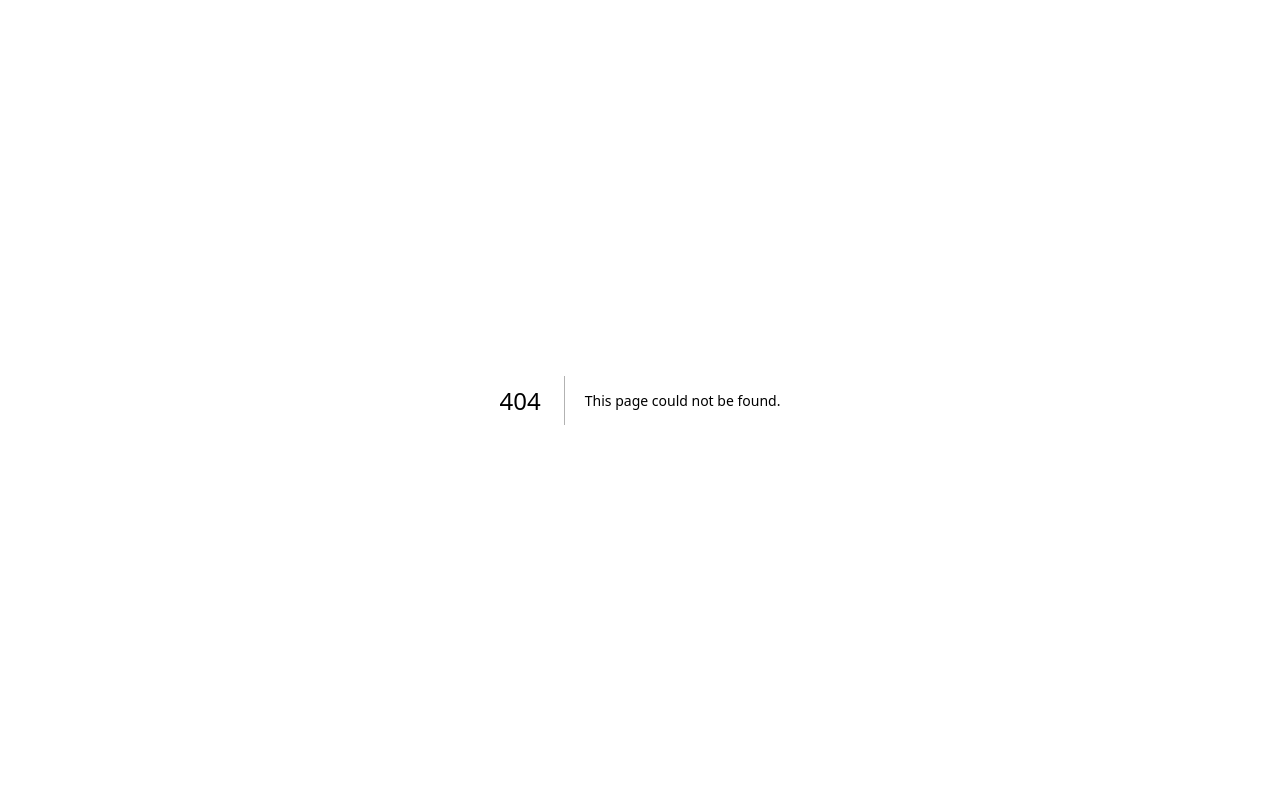
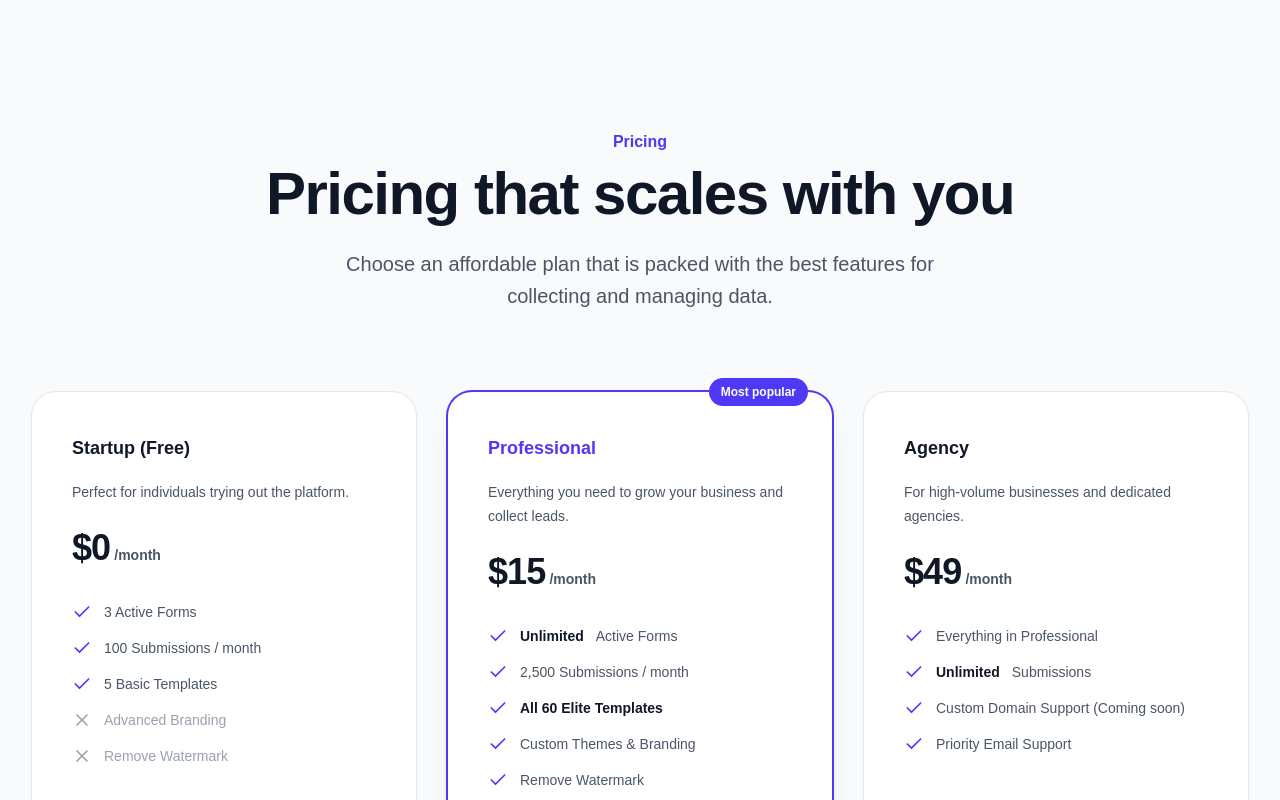
Before and after one commit to Muhammad-Daniyal-Imtiaz/Form-Builder, a Next.js app: page /pricing in a window 1280 px wide. Before the commit this address had no page. Shown: the top 800 px of the page. Built offline with nearby package versions, Linux system fonts and the light colour scheme.

Commit message:
Pricing added

```diff
--- /dev/null
+++ b/src/app/pricing/page.tsx
@@ -0,0 +1,90 @@
+import Link from 'next/link'
+import { Check, X } from 'lucide-react'
+
+export default function PricingPage() {
+  return (
+    <div className="min-h-screen bg-gray-50 py-24 sm:py-32">
+      <div className="mx-auto max-w-7xl px-6 lg:px-8">
+        <div className="mx-auto max-w-4xl text-center">
+          <h2 className="text-base/7 font-semibold text-indigo-600">Pricing</h2>
+          <p className="mt-2 text-balance text-5xl font-semibold tracking-tight text-gray-900 sm:text-6xl">
+            Pricing that scales with you
+          </p>
+        </div>
+        <p className="mx-auto mt-6 max-w-2xl text-pretty text-center text-lg font-medium text-gray-600 sm:text-xl/8">
+          Choose an affordable plan that is packed with the best features for collecting and managing data.
+        </p>
+
+        <div className="isolate mx-auto mt-16 grid max-w-md grid-cols-1 gap-y-8 sm:mt-20 lg:mx-0 lg:max-w-none lg:grid-cols-3 lg:gap-x-8 lg:gap-y-0">
+          {/* FREE PLAN */}
+          <div className="rounded-3xl p-8 ring-1 ring-gray-200 xl:p-10 bg-white shadow-sm flex flex-col justify-between">
+            <div>
+              <h3 className="text-lg/8 font-semibold text-gray-900">Startup (Free)</h3>
+              <p className="mt-4 text-sm/6 text-gray-600">Perfect for individuals trying out the platform.</p>
+              <p className="mt-6 flex items-baseline gap-x-1">
+                <span className="text-4xl font-semibold tracking-tight text-gray-900">$0</span>
+                <span className="text-sm/6 font-semibold text-gray-600">/month</span>
+              </p>
+              <ul role="list" className="mt-8 space-y-3 text-sm/6 text-gray-600">
+                <li className="flex gap-x-3"><Check className="h-6 w-5 flex-none text-indigo-600" /> 3 Active Forms</li>
+                <li className="flex gap-x-3"><Check className="h-6 w-5 flex-none text-indigo-600" /> 100 Submissions / month</li>
+                <li className="flex gap-x-3"><Check className="h-6 w-5 flex-none text-indigo-600" /> 5 Basic Templates</li>
+                <li className="flex gap-x-3 text-gray-400"><X className="h-6 w-5 flex-none" /> Advanced Branding</li>
+                <li className="flex gap-x-3 text-gray-400"><X className="h-6 w-5 flex-none" /> Remove Watermark</li>
+              </ul>
+            </div>
+            <Link href="/signup" aria-describedby="tier-free" className="mt-8 block rounded-md px-3 py-2 text-center text-sm/6 font-semibold ring-1 ring-inset ring-indigo-200 text-indigo-600 hover:ring-indigo-300 focus-visible:outline focus-visible:outline-2 focus-visible:outline-offset-2 focus-visible:outline-indigo-600">
+              Get started for free
+            </Link>
+          </div>
+
+          {/* PRO PLAN */}
+          <div className="rounded-3xl p-8 ring-2 ring-indigo-600 xl:p-10 bg-white shadow-xl relative flex flex-col justify-between">
+            <div className="absolute top-0 right-6 -translate-y-1/2 rounded-full bg-indigo-600 px-3 py-1 text-xs/5 font-semibold text-white">Most popular</div>
+            <div>
+              <h3 className="text-lg/8 font-semibold text-indigo-600">Professional</h3>
+              <p className="mt-4 text-sm/6 text-gray-600">Everything you need to grow your business and collect leads.</p>
+              <p className="mt-6 flex items-baseline gap-x-1">
+                <span className="text-4xl font-semibold tracking-tight text-gray-900">$15</span>
+                <span className="text-sm/6 font-semibold text-gray-600">/month</span>
+              </p>
+              <ul role="list" className="mt-8 space-y-3 text-sm/6 text-gray-600">
+                <li className="flex gap-x-3"><Check className="h-6 w-5 flex-none text-indigo-600" /> <span className="font-bold text-gray-900">Unlimited</span> Active Forms</li>
+                <li className="flex gap-x-3"><Check className="h-6 w-5 flex-none text-indigo-600" /> 2,500 Submissions / month</li>
+                <li className="flex gap-x-3"><Check className="h-6 w-5 flex-none text-indigo-600" /> <span className="font-bold text-gray-900">All 60 Elite Templates</span></li>
+                <li className="flex gap-x-3"><Check className="h-6 w-5 flex-none text-indigo-600" /> Custom Themes & Branding</li>
+                <li className="flex gap-x-3"><Check className="h-6 w-5 flex-none text-indigo-600" /> Remove Watermark</li>
+                <li className="flex gap-x-3"><Check className="h-6 w-5 flex-none text-indigo-600" /> CSV Data Exports</li>
+              </ul>
+            </div>
+            <Link href="/signup?plan=pro" aria-describedby="tier-pro" className="mt-8 block rounded-md bg-indigo-600 px-3 py-2 text-center text-sm/6 font-semibold text-white shadow-sm hover:bg-indigo-500 focus-visible:outline focus-visible:outline-2 focus-visible:outline-offset-2 focus-visible:outline-indigo-600">
+              Start Free Trial
+            </Link>
+          </div>
+
+          {/* AGENCY PLAN */}
+          <div className="rounded-3xl p-8 ring-1 ring-gray-200 xl:p-10 bg-white shadow-sm flex flex-col justify-between">
+            <div>
+              <h3 className="text-lg/8 font-semibold text-gray-900">Agency</h3>
+              <p className="mt-4 text-sm/6 text-gray-600">For high-volume businesses and dedicated agencies.</p>
+              <p className="mt-6 flex items-baseline gap-x-1">
+                <span className="text-4xl font-semibold tracking-tight text-gray-900">$49</span>
+                <span className="text-sm/6 font-semibold text-gray-600">/month</span>
+              </p>
+              <ul role="list" className="mt-8 space-y-3 text-sm/6 text-gray-600">
+                <li className="flex gap-x-3"><Check className="h-6 w-5 flex-none text-indigo-600" /> Everything in Professional</li>
+                <li className="flex gap-x-3"><Check className="h-6 w-5 flex-none text-indigo-600" /> <span className="font-bold text-gray-900">Unlimited</span> Submissions</li>
+                <li className="flex gap-x-3"><Check className="h-6 w-5 flex-none text-indigo-600" /> Custom Domain Support (Coming soon)</li>
+                <li className="flex gap-x-3"><Check className="h-6 w-5 flex-none text-indigo-600" /> Priority Email Support</li>
+              </ul>
+            </div>
+            <Link href="/signup?plan=agency" aria-describedby="tier-agency" className="mt-8 block rounded-md px-3 py-2 text-center text-sm/6 font-semibold ring-1 ring-inset ring-indigo-200 text-indigo-600 hover:ring-indigo-300 focus-visible:outline focus-visible:outline-2 focus-visible:outline-offset-2 focus-visible:outline-indigo-600">
+              Upgrade to Agency
+            </Link>
+          </div>
+        </div>
+
+      </div>
+    </div>
+  )
+}
```
